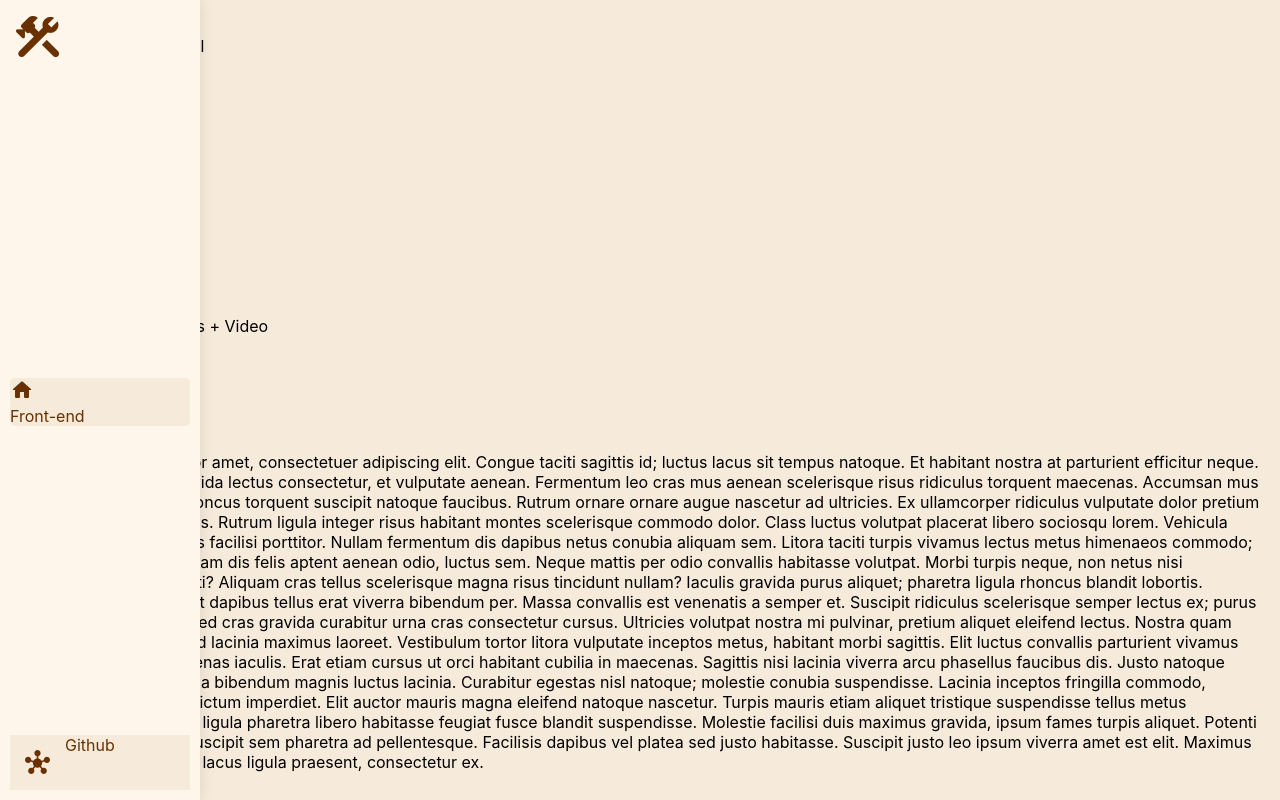
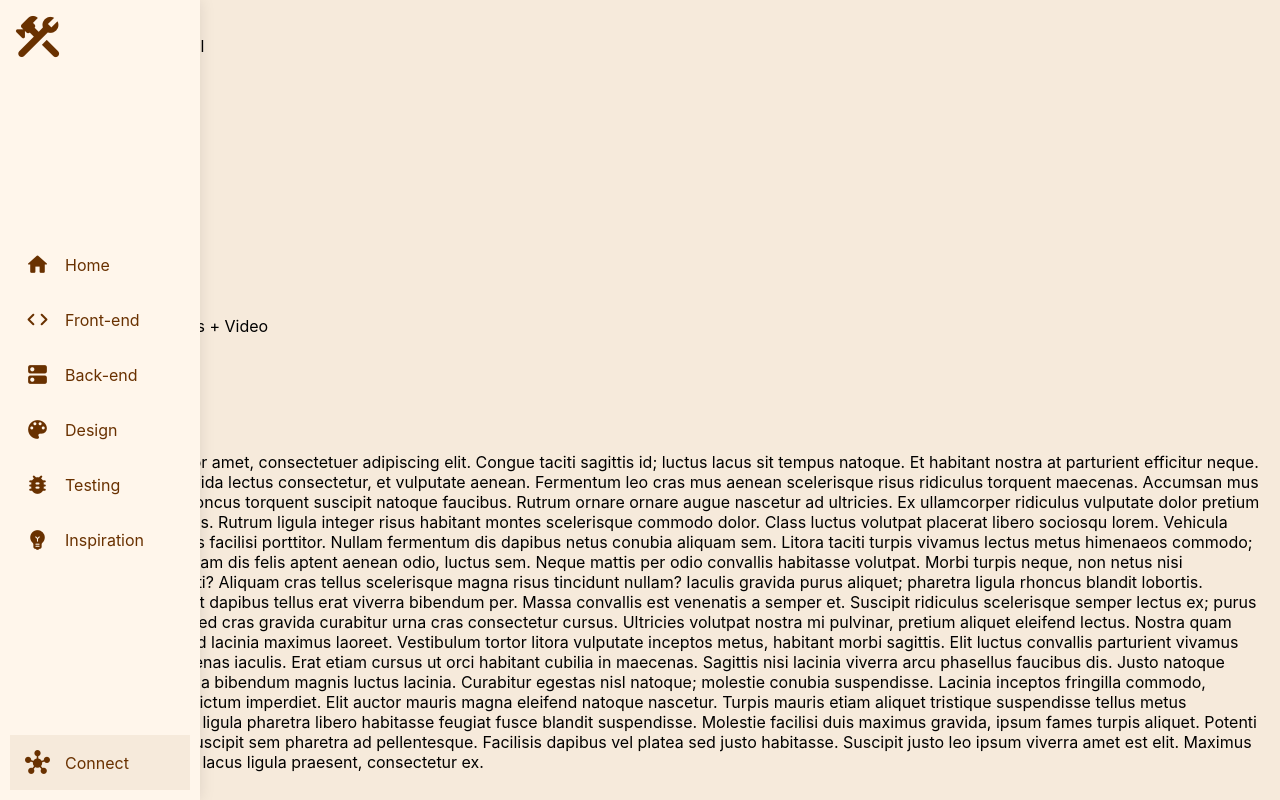
Before and after one commit to garviswbs/toolbox, a React (Vite) app: page / in a window 1280 px wide. Built offline with nearby package versions, Linux system fonts and the light colour scheme.

Commit message:
Add Nav icons and hover state

```diff
--- a/src/App.css
+++ b/src/App.css
@@ -52,11 +52,45 @@ body {
     /* background-color: #f6eadb; */
     background-color: #fff6eb;
   }
+}
 
-  .nav_links {
-    background-color: #f6eadb;
+.nav_links_parent {
+  /* background-color: #f6eadb;
+  border-radius: 5px; */
+  color: #693100;
+
+  .nav_item {
+    /* background-color: #f6eadb; */
+    display: flex;
+    color: #693100;
+    overflow: hidden;
+    cursor: pointer;
+    align-items: center;
     border-radius: 5px;
-    color: #693100;
+  }
+
+  .nav_item:hover {
+    background-color: #693100;
+    display: flex;
+    color: #f6eadb;
+    overflow: hidden;
+    cursor: pointer;
+    align-items: center;
+  }
+
+  .nav_item_icon {
+    height: 55px;
+    padding: 15px;
+    box-sizing: border-box;
+  }
+
+  .nav_item_text {
+    font-size: 16px;
+    text-wrap: nowrap;
+    /* line-height: 25px; */
+    /* height: 55px; */
+    /* padding: 15px; */
+    /* box-sizing: border-box; */
   }
 }
 
@@ -66,6 +100,7 @@ body {
   color: #693100;
   overflow: hidden;
   cursor: pointer;
+  align-items: center;
 
   .footer_icon {
     height: 55px;
@@ -82,10 +117,12 @@ body {
   }
 }
 
-.material-icons {
+/* Set all nav icon width */
+.material-icons-round {
   /* font-variation-settings: "FILL" 0, "wght" 400, "GRAD" 0, "opsz" 24; */
   /* font-size: 55px;
   color: #ff4c00; */
+  font-size: 25px;
 }
 
 .item-test {
--- a/src/App.jsx
+++ b/src/App.jsx
@@ -7,57 +7,67 @@ function App() {
   return (
     <>
       <div className="side_nav_parent">
+        {/* TITLE - TOP */}
         <div className="side_nav_content">
           <div className="nav_header">
             <span class="material-icons-round" style={{ fontSize: "55px", color: "#693100" }}>
               construction
             </span>
           </div>
-          <div className="nav_links">
+
+          {/* LINKS - MIDDLE */}
+          <div className="nav_links_parent">
+            {/* Home Link */}
             <div className="nav_item ">
               <div className="nav_item_icon">
                 <span class="material-icons-round">home</span>
-                {/* <span class="material-symbols-rounded">code</span> */}
+              </div>
+              <div className="nav_item_text">Home</div>
+            </div>
+            {/* Front-End Link */}
+            <div className="nav_item ">
+              <div className="nav_item_icon">
+                <span class="material-icons-round">code</span>
               </div>
               <div className="nav_item_text">Front-end</div>
             </div>
-            {/* <div className="nav_item ">Front-end</div>
-            <div className="nav_item ">Back-end</div>
-            <div className="nav_item ">Design</div>
-            <div className="nav_item ">Testing</div>
-            <div className="nav_item ">Inspiration</div> */}
+            {/* Back-End Link */}
+            <div className="nav_item ">
+              <div className="nav_item_icon">
+                <span class="material-icons-round">dns</span>
+              </div>
+              <div className="nav_item_text">Back-end</div>
+            </div>
+            {/* Design Link */}
+            <div className="nav_item ">
+              <div className="nav_item_icon">
+                <span class="material-icons-round">color_lens</span>
+              </div>
+              <div className="nav_item_text">Design</div>
+            </div>
+            {/* Testing Link */}
+            <div className="nav_item ">
+              <div className="nav_item_icon">
+                <span class="material-icons-round">bug_report</span>
+              </div>
+              <div className="nav_item_text">Testing</div>
+            </div>
+            {/* Testing Link */}
+            <div className="nav_item ">
+              <div className="nav_item_icon">
+                <span class="material-icons-round">emoji_objects</span>
+              </div>
+              <div className="nav_item_text">Inspiration</div>
+            </div>
           </div>
+
+          {/* Footer - Bottom */}
           <div className="nav_footer">
             <div className="footer_icon">
-              <span class="material-icons-round" style={{ fontSize: "25px" }}>
-                hub
-              </span>
+              <span class="material-icons-round">hub</span>
             </div>
-            <div className="footer_text">Github</div>
+            <div className="footer_text">Connect</div>
           </div>
-          {/* <div className="nav_title_parent">
-            //{" "}
-            <div className="nav_logo">
-              // <img src={logo} alt="logo" style={{ width: "100%" }} />
-              //{" "}
-            </div>
-            // <div className="nav_title">Toolbox</div>
-            //{" "}
-          </div>{" "} */}
-
-          {/* <div className="nav_item_parent ">
-            <div className="item-test">TITLE </div>
-            <div className="item-test">
-              <div className="nav_item ">Welcome</div>
-              <div className="nav_item ">Dev Tools</div>
-              <div className="nav_item ">Front-end</div>
-              <div className="nav_item ">Back-end</div>
-              <div className="nav_item ">Design</div>
-              <div className="nav_item ">Testing</div>
-              <div className="nav_item ">Inspiration</div>
-            </div>
-            <div className="item-test">SUBTITLE</div>
-          </div> */}
         </div>
       </div>
 
```
